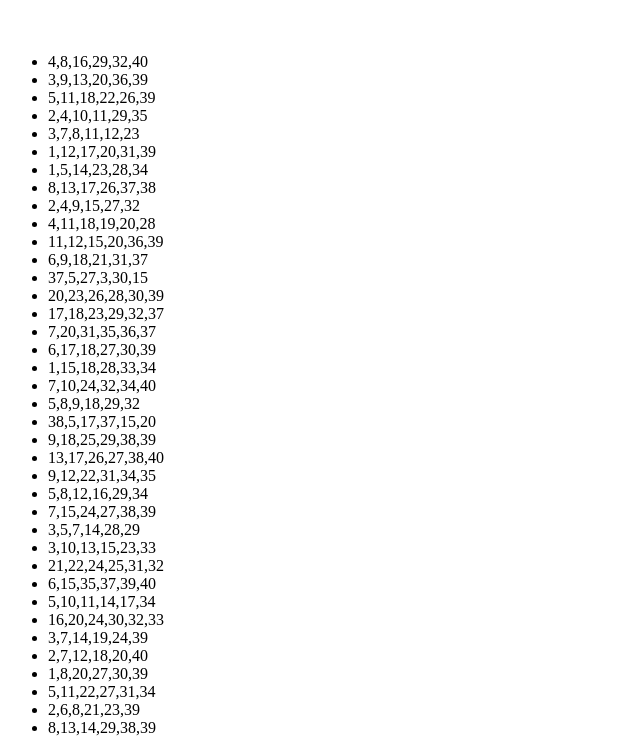
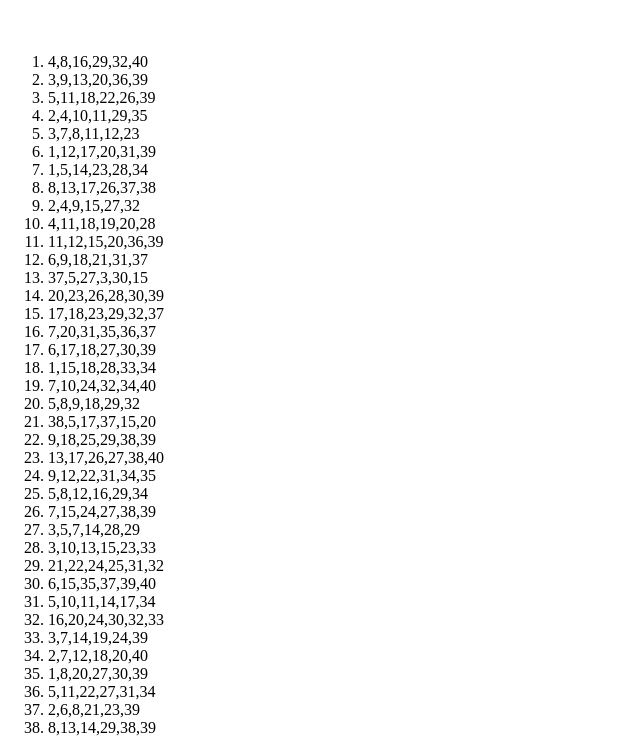
Before and after one commit to gadgetboy27/working_with_json, a plain HTML site: page index.html in a window 1280 px wide. Shown: the part 61-799 px from the top of the page, without its empty margins (0-640 px from the left). Drawn offline with Linux system fonts and the light colour scheme.

Commit message:
added js file

```diff
--- a/index.html
+++ b/index.html
@@ -15,25 +15,11 @@
         <option value="Chery">Chery:</option>
         <option value="Pie">Pie:</option>
     </select> -->
-    <ul id="draw"></ul>
+    <ol id="draw"></ol>
 
-<script>
-        fetch('draws.json')
-            .then((resp) => resp.json())
-            .then((json) => {
-                // console.log(json)
-            let draw = json.draw
-            let output = ''
-            for(let i = 0; i < draw.length; i++){
-                output += "<li>" + draw[i] + "</li>"
-            }
-            document.getElementById('draw').innerHTML = output
+<script src='./main.js'>
 
+    </script>
 
-        })
-
-
-
-</script>
 </body>
 </html>
--- /dev/null
+++ b/main.js
@@ -0,0 +1,14 @@
+fetch('draws.json')
+            .then((resp) => resp.json())
+            .then((json) => {
+                // console.log(json)
+            let draw = json.draw
+            let output = ''
+            // for(let i = 0; i < draw.length; i++)
+            draw.forEach(function(draw){
+                output += "<li>" + draw + "</li>"
+            })
+            document.getElementById('draw').innerHTML = output
+
+
+        })
```
